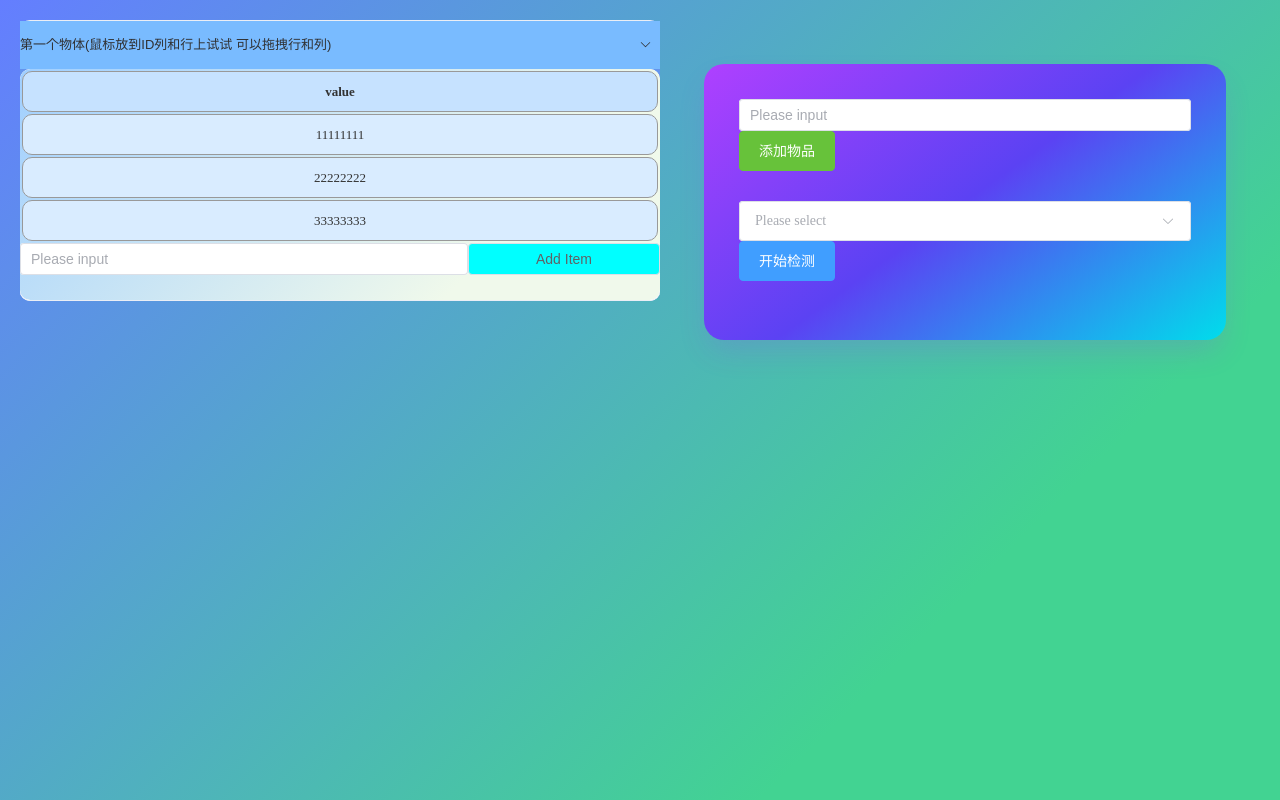
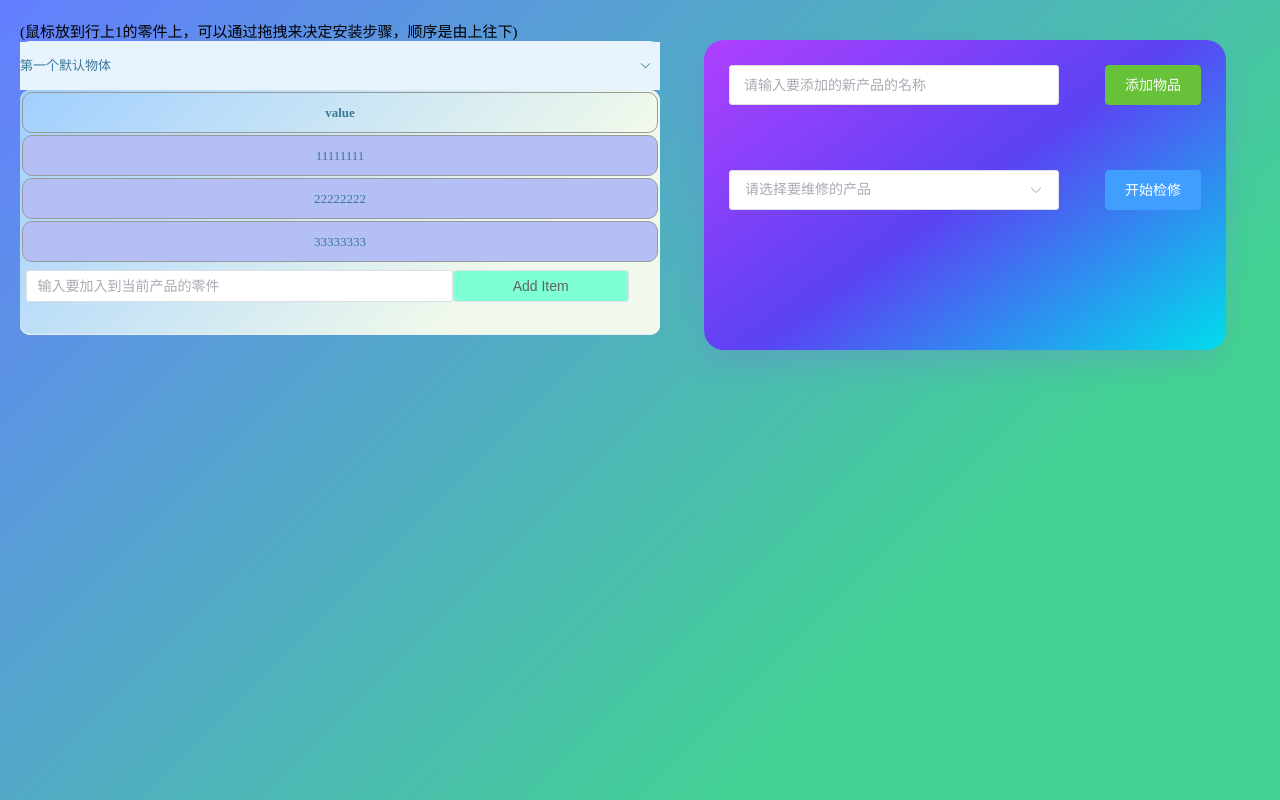
Before and after one commit to Muyiiiii/TJCS-DataStructureClassDesign, a Vue app in the folder SynthesizedApplication/: page / in a window 1280 px wide. Both pictures are taken after a click on the item "开始产品装配". Built offline with nearby package versions, Linux system fonts and the light colour scheme.

Commit message:
ui大致画好了

```diff
--- a/SynthesizedApplication/src/App.vue
+++ b/SynthesizedApplication/src/App.vue
@@ -5,26 +5,16 @@
 
         <ul class="options">
             <li @click="changeIndexId(1)">开始产品装配</li>
-            <li @click="changeIndexId(2)">尝试</li>
-            <li @click="changeIndexId(3)">尝试</li>
         </ul>
     </div>
-    <div  class="showComponent" v-else-if="indexId === 1">
+    <div class="showComponent" v-else-if="indexId === 1">
         <Input></Input>
-    </div>
-    <div class="showComponent" v-else-if="indexId === 2">
-        <Try></Try>
-    </div>
-    <div class="showComponent" v-else-if="indexId === 3">
-        <Try1></Try1>
     </div>
 </template>
 
 <script setup>
 import { ref } from 'vue'
 import Input from "@/components/Input.vue"
-import Try from "@/components/try.vue"
-import Try1 from "@/components/try1.vue"
 
 const indexId = ref(0);
 
@@ -34,7 +24,7 @@ const changeIndexId = (newId) => {
 </script>
 
 <style>
-.showComponent{
+.showComponent {
     height: 100%;
 }
 
--- a/SynthesizedApplication/src/assets/css/input.css
+++ b/SynthesizedApplication/src/assets/css/input.css
@@ -2,13 +2,9 @@
     cursor: move;
 }
 
-.custom-radius {
-    border-radius: 10px;
-    background: black;
-}
-
 .el-collapse-item__header {
-    background-color: #79bbff;
+    background-color: #e7f4fd;
+    color: #3a7999;
     width: 100%;
 }
 
@@ -18,7 +14,7 @@
 }
 
 table.tb {
-    color: #333;
+    color: #3a7999;
     border: solid=1px black;
     font-size: 13px;
     /* border-collapse: collapse; */
@@ -29,7 +25,7 @@ table.tb {
 }
 
 table.tb th {
-    background: #c6e2ff;
+    /* background: #c6e2ff; */
     border-width: 1px;
     padding: 8px;
     border-style: solid;
@@ -43,7 +39,7 @@ table.tb th:nth-of-type(1) {
 }
 
 table.tb td {
-    background: #d9ecff;
+    background: #b4bff5;
     border-width: 1px;
     padding: 8px;
     border-style: solid;
@@ -76,8 +72,8 @@ table.tb td:nth-of-type(1) {
 
 .card {
     width: 80%;
-    height: 70%;
-    margin: 10%;
+    height: 300px;
+    margin: 40px 10% 20px 10%;
     border-radius: 20px;
     padding: 5px;
     box-shadow: rgba(151, 65, 252, 0.2) 0 15px 30px -5px;
--- a/SynthesizedApplication/src/components/Input.vue
+++ b/SynthesizedApplication/src/components/Input.vue
@@ -4,9 +4,10 @@
             <el-col :span="12">
                 <div class="show-container">
                     <!-- <div class="demo-collapse"> -->
+                    <p style="font-size: 15px;">(鼠标放到行上1的零件上，可以通过拖拽来决定安装步骤，顺序是由上往下)</p>
                     <el-collapse v-model="activeNames" @change="handleChange">
                         <section v-for="item in itemList" :key="item.id">
-                            <el-collapse-item :title="item.name + '(鼠标放到ID列和行上试试 可以拖拽行和列)'" :name="item.id">
+                            <el-collapse-item :title="item.name" :name="item.id">
                                 <div style="width:100%;">
                                     <table class="tb">
                                         <thead>
@@ -30,9 +31,11 @@
                                             </template>
                                         </draggable>
                                     </table>
-                                    <el-input v-model="newPath" placeholder="Please input" style="width: 70%;" />
-                                    <el-button class="mt-4" style="width: 30%;background-color: aqua"
+                                    <div style="margin:1%;">
+                                        <el-input v-model="newPath" placeholder="输入要加入到当前产品的零件" style="width: 68%;" />
+                                        <el-button class="mt-4" style="width: 28%;background-color:aquamarine"
                                             @click="addPath(item.id)">Add Item</el-button>
+                                    </div>
                                 </div>
                             </el-collapse-item>
                         </section>
@@ -42,42 +45,65 @@
             </el-col>
             <el-col :span="12">
                 <div class="card">
-                    <div class="chose-container">
-                        <el-input v-model="newItem" placeholder="Please input" />
-                        <el-button type="success" size="large" @click="addItem(newItem)">添加物品</el-button>
+                    <div class="chose-container1">
+                        <el-input v-model="newItem" placeholder="请输入要添加的新产品的名称" size="large"
+                            style="width:70%; margin-bottom:5px;" />
+                        <el-button type="success" size="large" @click="addItem(newItem)" :style="{ float: 'right' }"
+                            style="display: block;">添加物品</el-button>
                     </div>
-                    <div class="chose-container">
-                        <el-select-v2 v-model="itemOnAssemble" :options="itemOptions" placeholder="Please select"
-                            size="large" />
-                        <el-button type="primary" size="large" @click="changeShowId(1)">开始检测</el-button>
+                    <div class="chose-container2">
+                        <el-select-v2 v-model="itemOnAssemble" :options="itemOptions" placeholder="请选择要维修的产品" size="large"
+                            style="width: 70%;" />
+                        <el-button type="primary" size="large" @click="changeShowId(1)"
+                            :style="{ float: 'right' }">开始检修</el-button>
                     </div>
                 </div>
             </el-col>
         </el-row>
     </div>
     <div v-else-if="showId === 1" class="assemble-container">
-        <div class="tags">
-            <div v-for="path in itemList[itemOnAssemble].list">
+        <el-tag type="success" class="mx-1" effect="dark" round style="margin-left:10%;">
+            <p>所有零件</p>
+        </el-tag>
+        <div class="tags1">
+            <div v-for="path in itemList[itemOnAssemble].list" style="display: inline-flex;">
+                <el-row>
+                    <el-col :span="4">
                         <el-tag v-if="path.value === partChosen" class="ml-2" type="danger">{{ path.value }}</el-tag>
                         <el-tag v-else>{{ path.value }}</el-tag>
+                    </el-col>
+                </el-row>
             </div>
+
         </div>
+        <div class="fixChose">
+            <el-tag type="danger" class="mx-1" effect="dark" round>
                 <p>请选择要维修的零件</p>
-        <el-autocomplete v-model="partChosen" :fetch-suggestions="querySearch" placeholder="请选择" @select="handleSelect">
+            </el-tag>
+            <el-autocomplete v-model="partChosen" :fetch-suggestions="querySearch" placeholder="请选择要维修的零件"
+                @select="handleSelect">
                 <template #default="{ item }">
                     <span>{{ item.value }}</span>
                 </template>
             </el-autocomplete>
             <el-button type="primary">开始维修</el-button>
-        <div class="tags">
-            <p>拆解路径</p>
+        </div>
+
+        <el-button type="warning" round style="margin-left:10%;display: block;" size="large"
+            @click="() => showDismantle = !showDismantle">
+            <p>拆解路径显示开关</p>
+        </el-button>
+        <div class="tags2" v-show="showDismantle">
             <div v-for="path in itemList[itemOnAssemble].list.slice(partChosenIdx).reverse()">
                 <el-tag v-if="path.value === partChosen" class="ml-2" type="danger">{{ path.value }}</el-tag>
                 <el-tag v-else>{{ path.value }}</el-tag>
             </div>
         </div>
-        <div class="tags">
-            <p>安装路径</p>
+        <el-button type="warning" round style="margin-left:10%;margin-top: 5%;" size="large"
+            @click="() => showInstall = !showInstall">
+            <p>安装路径显示开关</p>
+        </el-button>
+        <div class="tags2" v-show="showInstall">
             <div v-for="path in itemList[itemOnAssemble].list.slice(partChosenIdx)">
                 <el-tag v-if="path.value === partChosen" class="ml-2" type="danger">{{ path.value }}</el-tag>
                 <el-tag v-else>{{ path.value }}</el-tag>
@@ -110,6 +136,9 @@ const itemOptions = computed(() => {
 
 const partChosen = ref('')
 const partChosenIdx = ref(-1)
+
+const showInstall = ref(true)
+const showDismantle = ref(true)
 
 const querySearch = (queryString, cb) => {
 
@@ -161,7 +190,7 @@ animation="300"            //动画效果
 const itemList = reactive([
     {
         id: 0,
-        name: '第一个物体',
+        name: '第一个默认物体',
         //列的名称
         headers: ["value"],
         //需要拖拽的数据，拖拽后数据的顺序也会变化
@@ -218,7 +247,6 @@ const addItem = (item) => {
 @import '@/assets/css/input.css';
 
 .show-container {
-    background-color: cornflowerblue;
     width: 100%;
     margin: 20px;
 }
@@ -227,19 +255,58 @@ div {
     border-radius: 10px;
 }
 
-.chose-container {
-    margin: 30px;
+.chose-container1 {
+    margin: 20px;
+}
+
+.chose-container2 {
+    margin: 60px 20px;
 }
 
 .assemble-container {
     width: 100%;
     height: 100%;
-    margin: 0%;
+    margin: 2% 0%;
+    /* background: linear-gradient(315deg, #42d392 25%, #647eff); */
     background: linear-gradient(315deg, #42d392 25%, #647eff);
 }
 
-.tags {
+.tags1 {
+    /* background: linear-gradient(315deg, #42d392 25%, #647eff); */
+    background: #FAFCFF;
     display: flex;
+    flex-wrap: wrap;
+    gap: 8px;
+    max-height: 20%;
+    border: #AF40FF;
+    width: 80%;
+    margin: 0.5% 10%;
+    /* Assuming each row is 20px */
+    overflow-y: auto;
+    box-shadow: 0 8px 16px rgba(0, 0, 0, 0.3);
+
+    /* Show vertical scrollbar when content exceeds max-height */
+}
+
+.tags2 {
+    /* background: linear-gradient(315deg, #42d392 25%, #647eff); */
+    background: #FAFCFF;
+    display: flex;
+    flex-wrap: wrap;
+    gap: 8px;
+    max-height: 20%;
+    border: #AF40FF;
+    width: 80%;
+    margin: 1% 10% 2% 10%;
+    /* Assuming each row is 20px */
+    overflow-y: auto;
+    box-shadow: 0 8px 16px rgba(0, 0, 0, 0.3);
+
+    /* Show vertical scrollbar when content exceeds max-height */
+}
+
+.fixChose {
+    margin: 2% 10%;
 }
 
 .el-tag {
```
Lines whose indentation alone changed are shown as unchanged.
